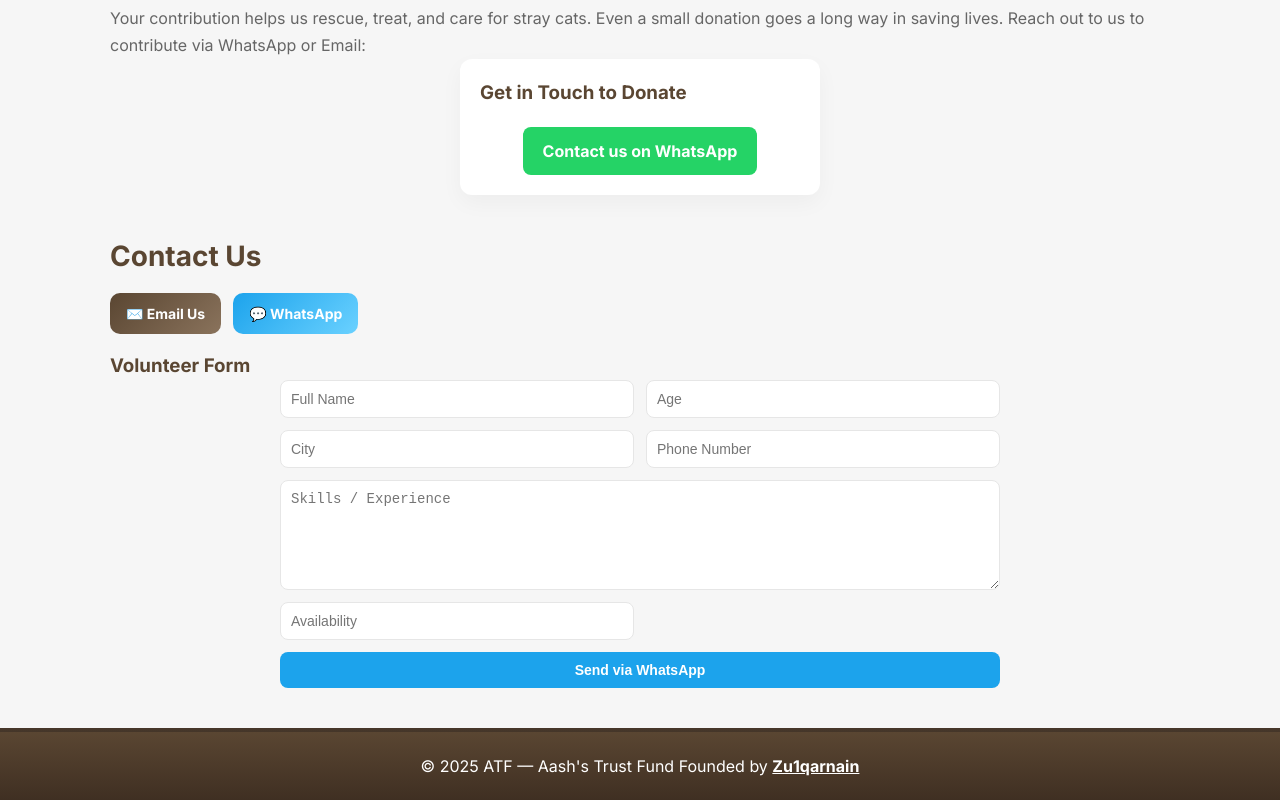
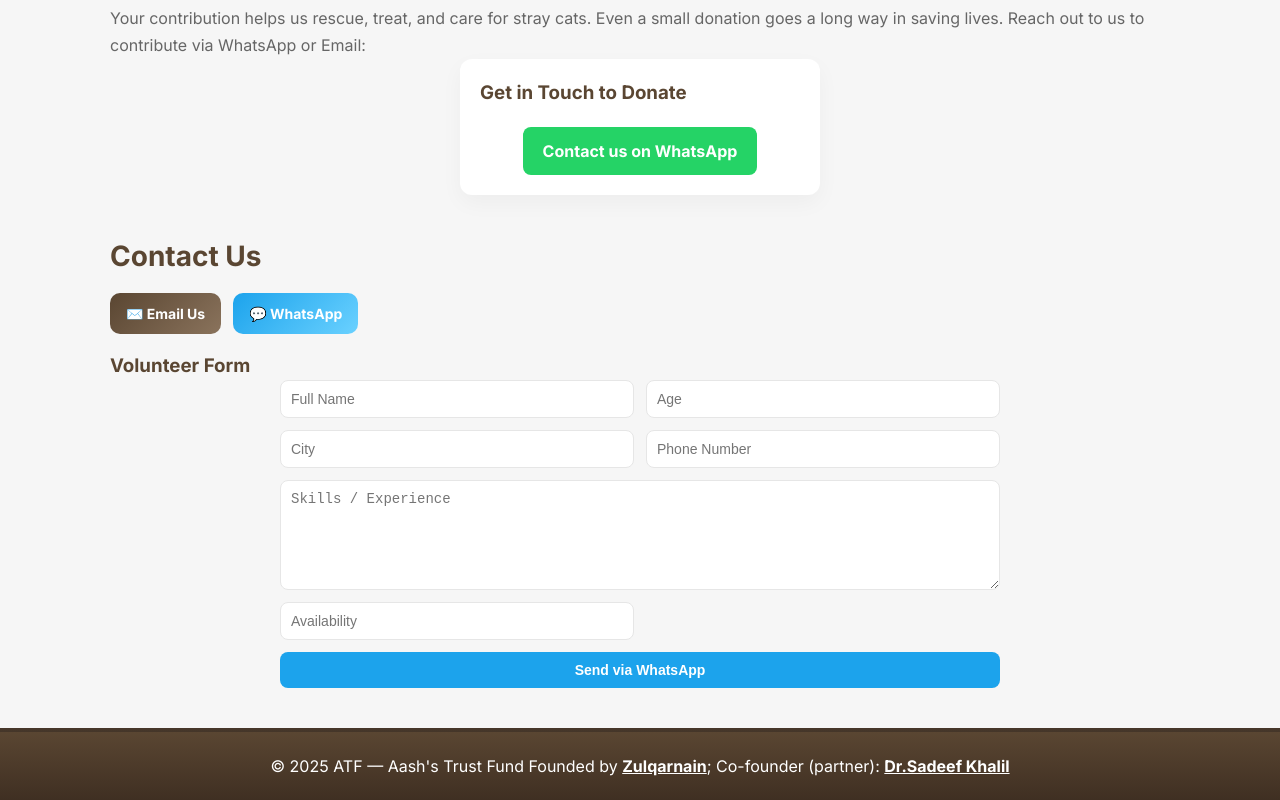
Before and after one commit to zulqarna1n/aashtrustfund, a plain HTML site: page index.html in a window 1280 px wide. Shown: the part 2662-3462 px from the top of the page. Drawn offline with nearby package versions, Linux system fonts and the light colour scheme.

```diff
--- a/index.html
+++ b/index.html
@@ -211,7 +211,7 @@
 <footer>
   <div class="footer-container">
     <span>© <span id="year"></span> ATF — Aash's Trust Fund</span>
-    <span>Founded by <a href="mailto:zulqarnain@example.com">Zu1qarnain</a></span>
+    <span>Founded by <a href="#">Zulqarnain</a>; Co-founder (partner): <a href="#">Dr.Sadeef Khalil</a></span>
   </div>
 </footer>
 
```
